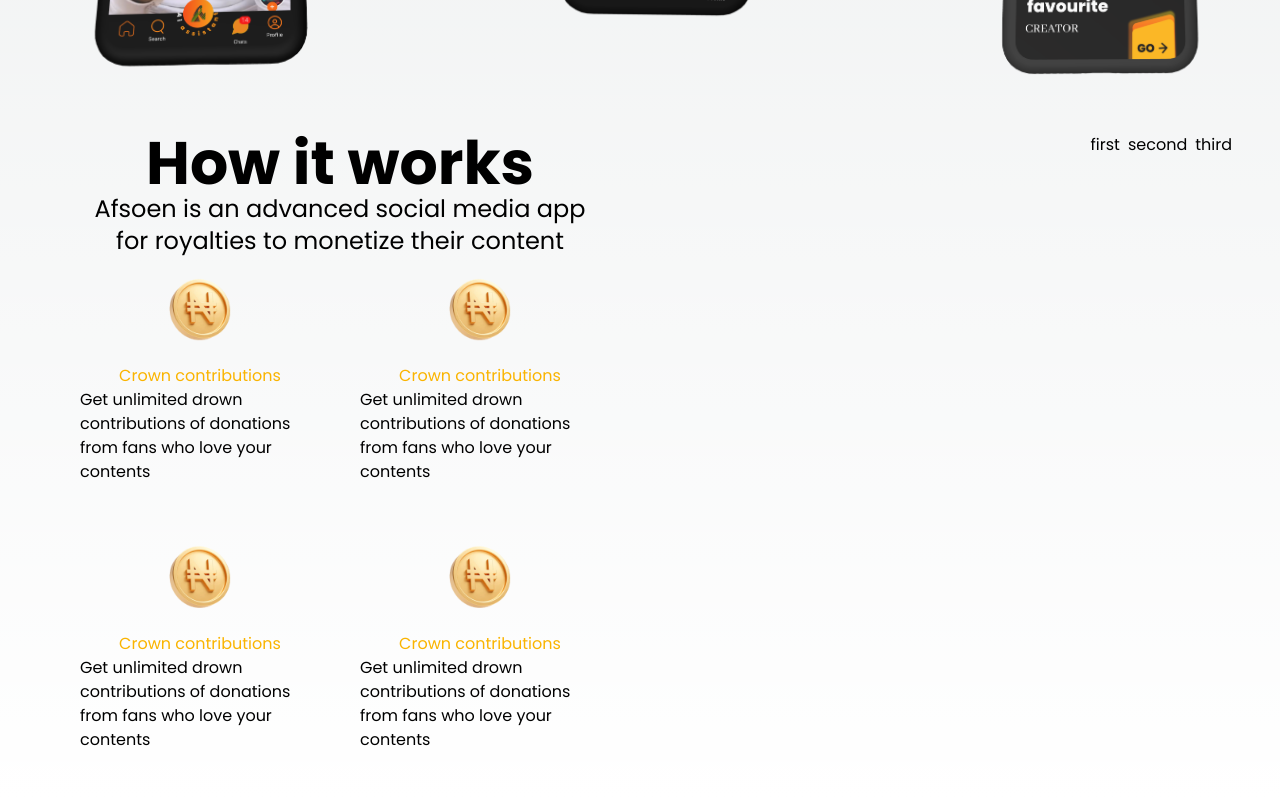
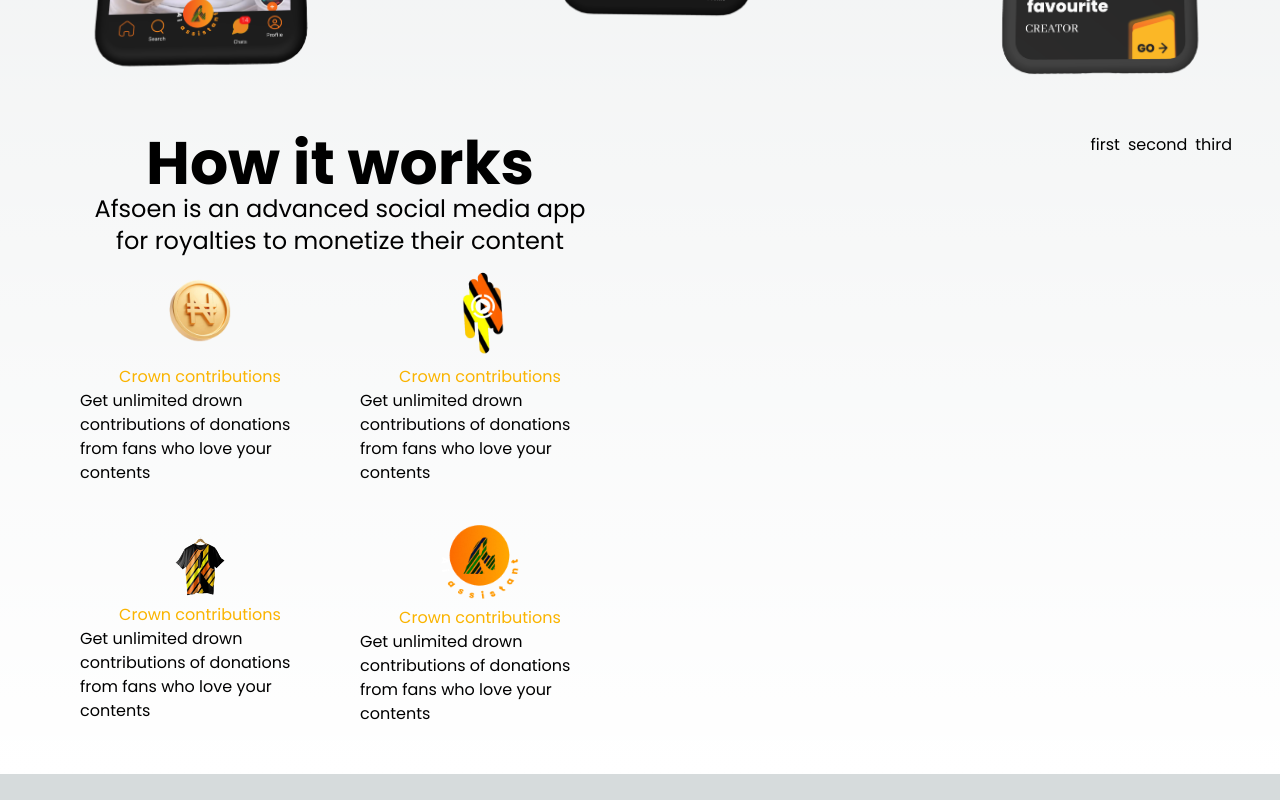
Before and after one commit to git-create-devben/afsoearn-waitlist, a Next.js app: page / in a window 1280 px wide. Shown: the part 1952-2752 px from the top of the page. After the commit the page ends 2726 px from the top, so only its background shows below. Built offline with nearby package versions, Linux system fonts and the light colour scheme.

Commit message:
change the images

```diff
--- a/src/app/mission.tsx
+++ b/src/app/mission.tsx
@@ -56,7 +56,7 @@
             </div>
             <div className="w-60 flex flex-col justify-center items-center">
               <Image
-                src={coins}
+                src={merch2}
                 alt="coins"
                 width={100}
                 height={100}
@@ -70,7 +70,7 @@
             </div>
             <div className="w-60 flex flex-col justify-center items-center">
               <Image
-                src={coins}
+                src={merch}
                 alt="coins"
                 width={100}
                 height={100}
@@ -84,7 +84,7 @@
             </div>
             <div className="w-60 flex flex-col justify-center items-center">
               <Image
-                src={coins}
+                src={frame}
                 alt="coins"
                 width={100}
                 height={100}
```
